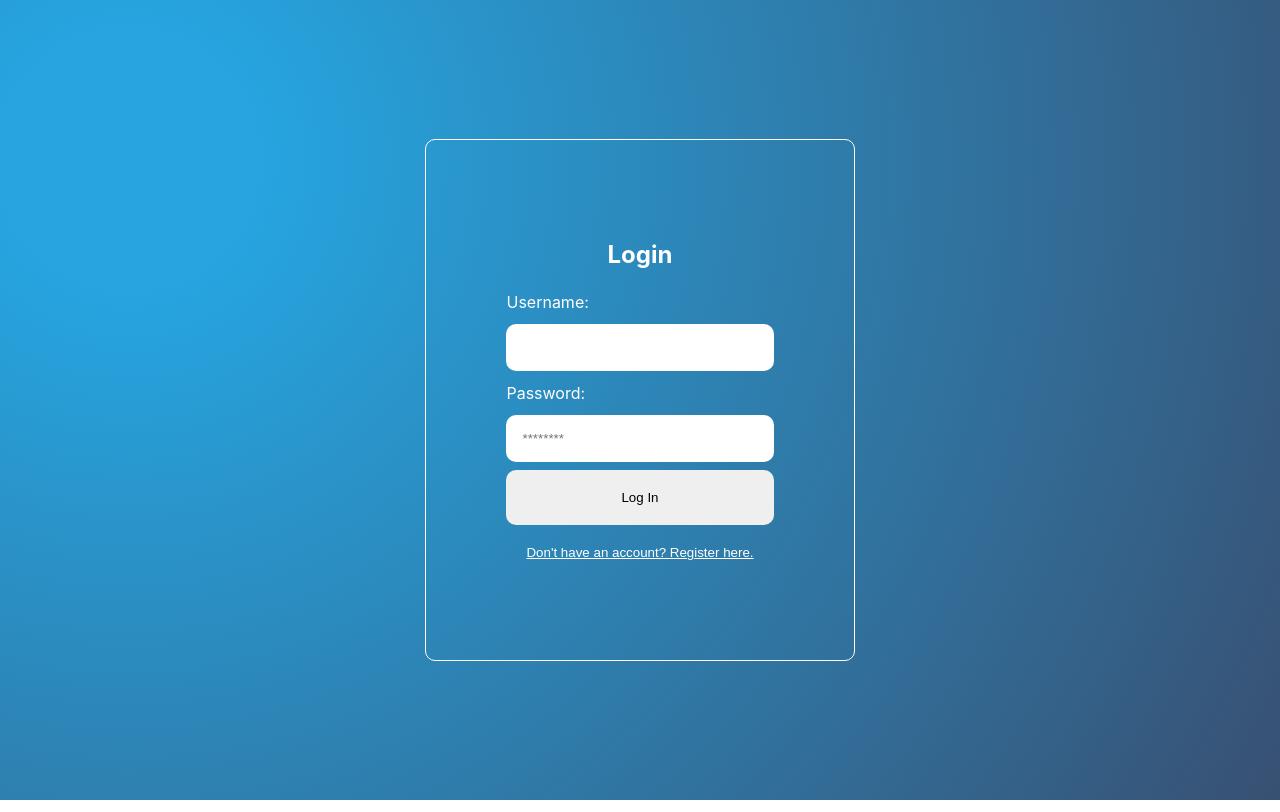
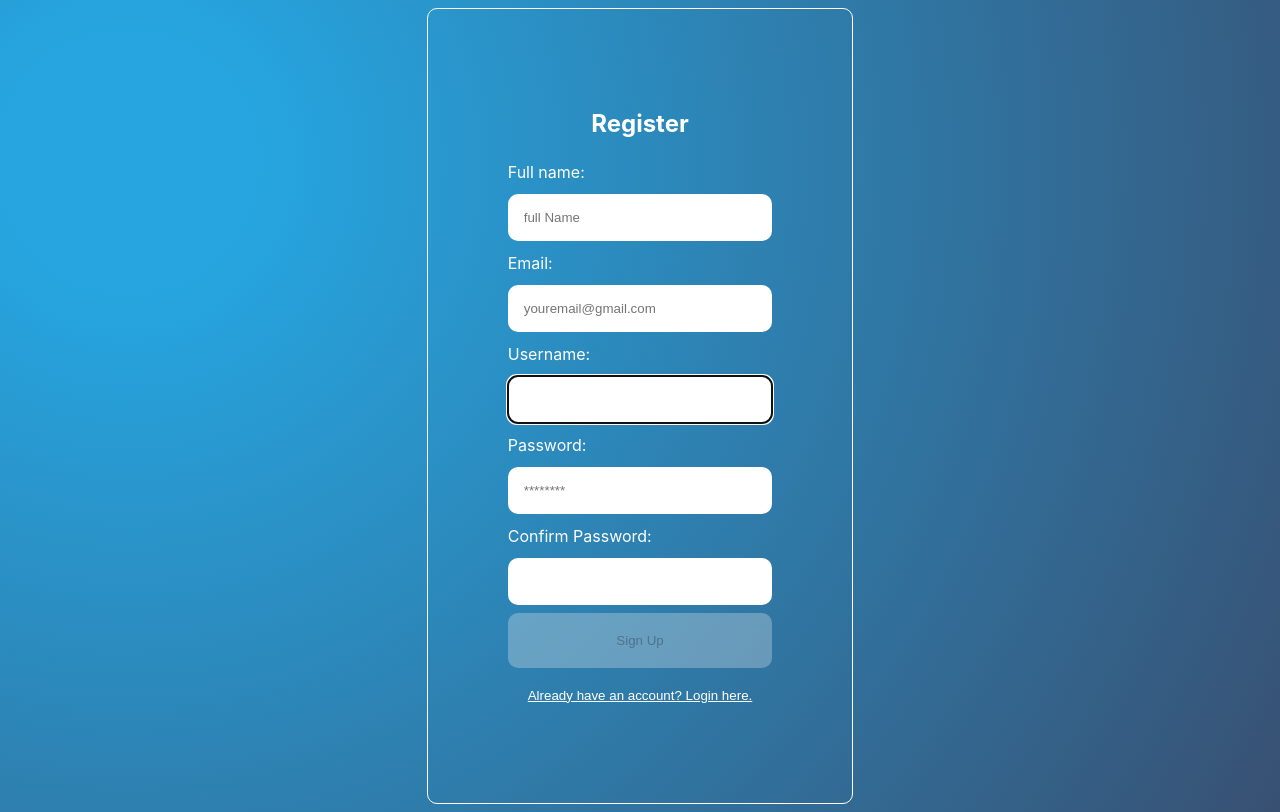
Before and after one commit to csc473-spring23/final-project-on-the-road, a React (Vite) app: page /register in a window 1280 px wide. Built offline with nearby package versions, Linux system fonts and the light colour scheme; no server answers.

Commit message:
register page

```diff
--- a/src/client/App.tsx
+++ b/src/client/App.tsx
@@ -8,6 +8,7 @@ import { Routes ,Route } from 'react-router-dom';
 import { Outlet, Link } from "react-router-dom";
 import FavList from "./Components/FavList/FavList";
 import SearchResults from "./Components/Search Results Page/SearchResults";
+import RegisterPage from "./RegisterPage";
 
 function App() {
   // const [currentForm, setCurrentForm] = useState("login");
@@ -21,9 +22,10 @@ function App() {
 
       <Routes>
         <Route path="/" element={<Home/>}></Route>
-        <Route path="/register" element={<LoginPage/>}/>
+        <Route path="/login" element={<LoginPage/>}/>
         <Route path="/favlist" element={<FavList/>}/>
         <Route path="/search-results" element={<SearchResults />}></Route>
+        <Route path="/register" element={<RegisterPage />}></Route>
       </Routes>
     </>
   );
--- a/src/client/Register.tsx
+++ b/src/client/Register.tsx
@@ -7,7 +7,6 @@ import {
 } from "@fortawesome/free-solid-svg-icons";
 import { FontAwesomeIcon } from "@fortawesome/react-fontawesome";
 import { Login } from "./Login";
-
 import { auth } from "./config/firebase";
 import { createUserWithEmailAndPassword } from "firebase/auth";
 
@@ -78,7 +77,7 @@ export const Register = (props) => {
   };
 
   return (
-    <>
+    <div className="RegisterPage">
       {success ? (
         <section>
           <h2>Success!</h2>
@@ -240,6 +239,6 @@ export const Register = (props) => {
           </button>
         </div>
       )}
-    </>
+    </div>
   );
 };
--- /dev/null
+++ b/src/client/RegisterPage.tsx
@@ -0,0 +1,22 @@
+import React, { useState } from "react";
+import "./Login.css";
+import { Login } from "./Login";
+import { Register } from "./Register";
+
+function RegisterPage() {
+  const [currentForm, setCurrentForm] = useState("register");
+  const toggleForm = (formName) => {
+    setCurrentForm(formName);
+  };
+  return (
+    <div className="page">
+      {currentForm === "register" ? (
+        <Register onFormSwitch={toggleForm} />
+      ) : (
+        <Login onFormSwitch={toggleForm} />
+      )}
+    </div>
+  );
+}
+
+export default RegisterPage;
--- a/src/client/main.tsx
+++ b/src/client/main.tsx
@@ -9,9 +9,7 @@ import App from "./App";
 ReactDOM.createRoot(document.getElementById("root") as HTMLElement).render(
   <React.StrictMode>
     <BrowserRouter>
-
       <App />
-
     </BrowserRouter>
   </React.StrictMode>
 );
--- a/src/client/nav/NavBar.tsx
+++ b/src/client/nav/NavBar.tsx
@@ -12,7 +12,7 @@ import { documentId } from "firebase/firestore";
 function NavBar(){
 
     const navigate = useNavigate();
-    const handleClick1 = () => navigate('/register');
+    const handleClick1 = () => navigate('/login');
     const handleClick2=()=> navigate('/');
     const handleClick3=()=>navigate('/favlist');
     const handleAuthenticaton = () => {
```
